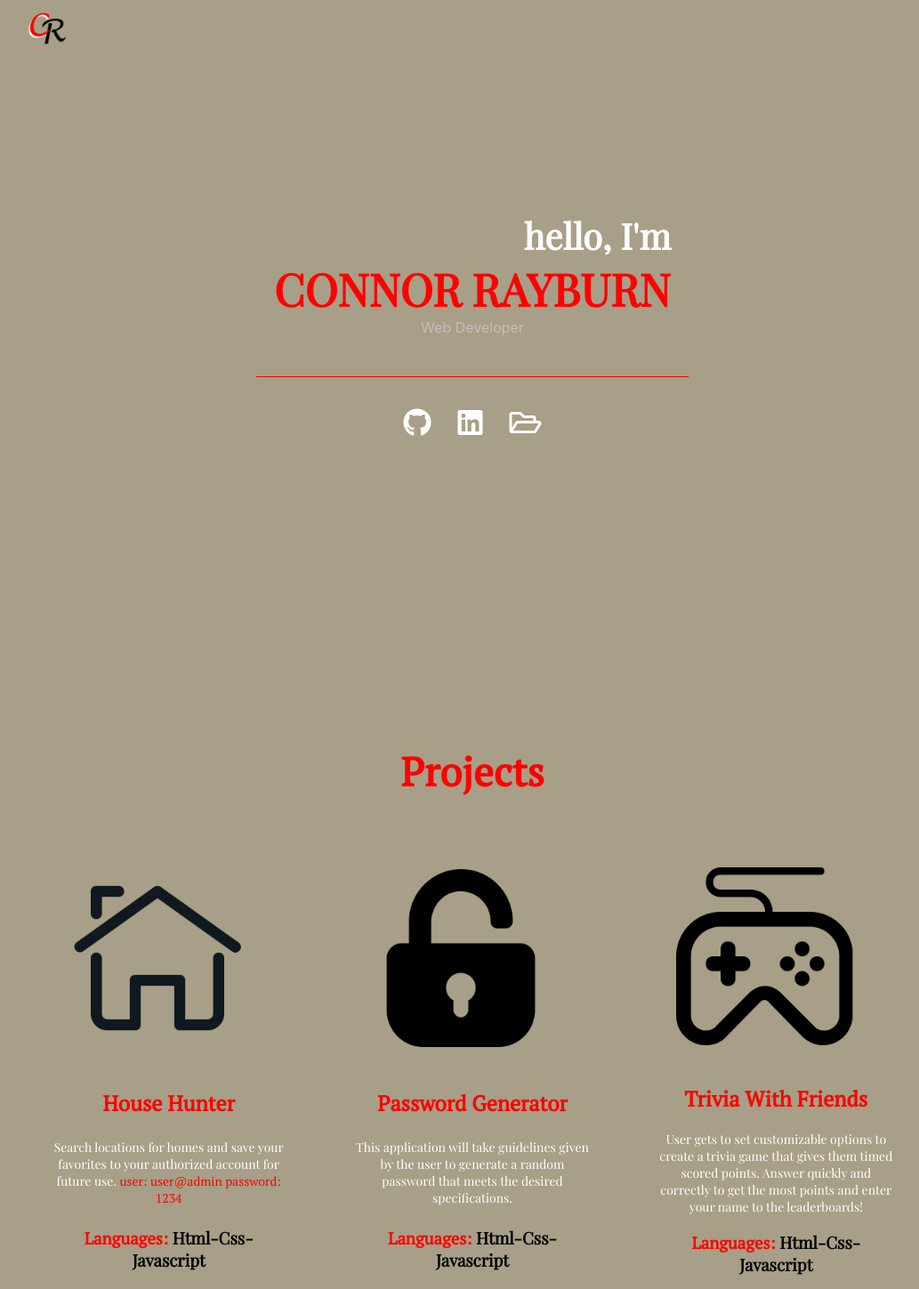
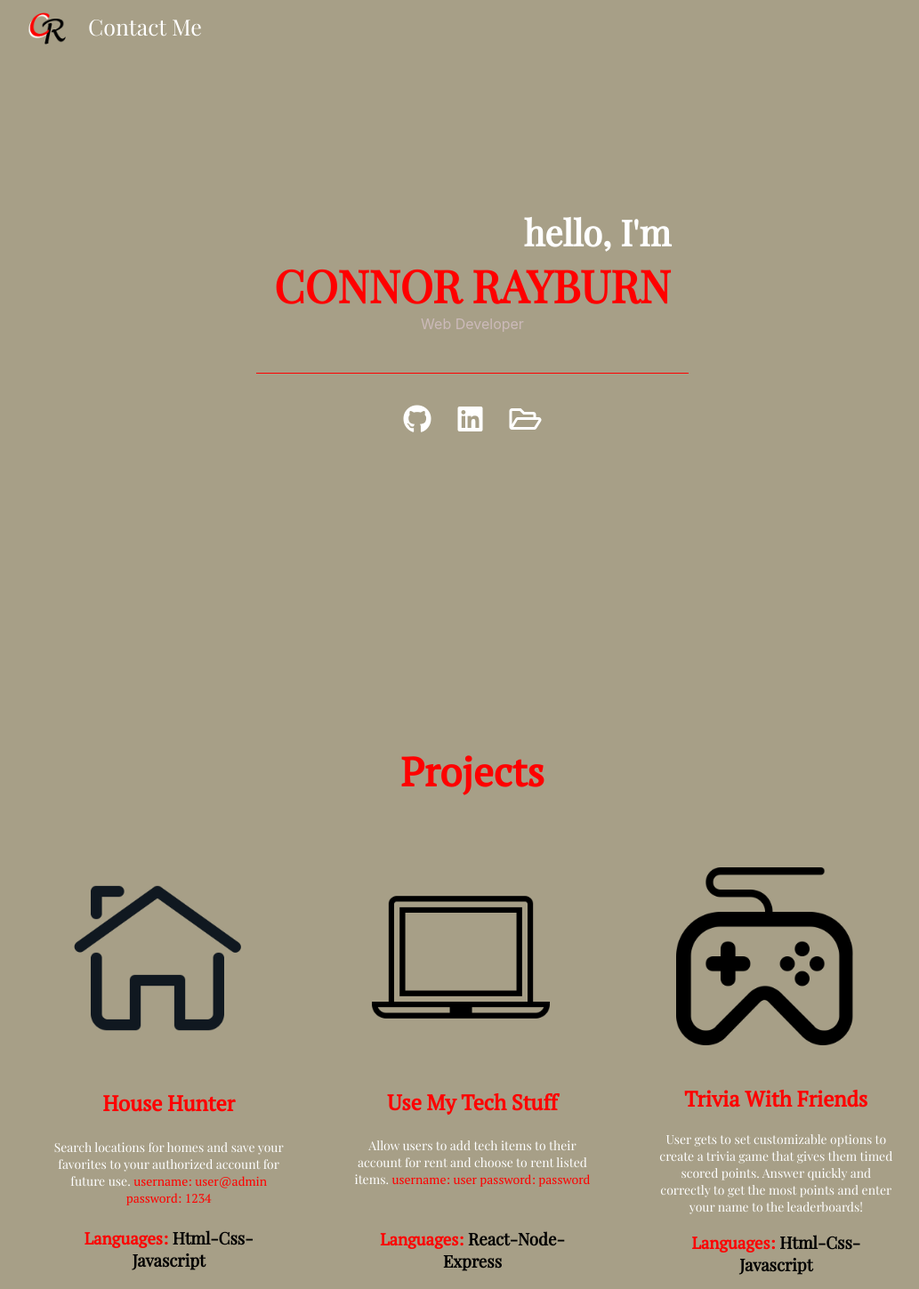
Before and after one commit to crayburn18/My-Portfolio, a React (Create React App) app: page / in a window 1280 px wide. Shown: the top 1449 px of the page at 89% size, without its empty margins (109-1142 px from the left). Built offline with nearby package versions, Linux system fonts and the light colour scheme.

Commit message:
added home and contact components and routes

```diff
--- a/src/App.css
+++ b/src/App.css
@@ -40,11 +40,31 @@ header{
 }
 
 /* Navbar */
+.navbar {
+    display: flex;
+    flex-wrap: wrap;
+    width: 80%;
+}
 
 .navbar img {
     height: 50px;
     margin-left: 10px;
     margin-top: 10px;
+}
+
+.navbar a {
+    color: white;
+    /* display: flex;
+    justify-content: space-between; */
+    font-family: 'Playfair Display';
+    font-size: 25px;
+    padding-top: 13px;
+    margin-left: 20px;
+}
+
+.navbar a:hover {
+    /* transform: scale(.97); */
+    color: red;
 }
 
 /* Showcase */
--- a/src/App.js
+++ b/src/App.js
@@ -1,91 +1,23 @@
+import React from 'react';
+import { BrowserRouter as Router, Route, Routes } from 'react-router-dom';
+
 import './App.css';
-import logo from './images/portfolio-logo.png';
-import dayPlanner from './images/iconfinder_calendar-book-date-monthly_2203551.png';
-import houseHunter from './images/iconfinder_house-home-main-menu-start-building_3643769.png';
-import password from './images/iconfinder_icons_password_1564520.png';
-import trivia from './images/iconfinder_multimedia-19_809511.png';
-import resume from './images/Copy of New Lambda School Resume (2).pdf';
+import Contact from './components/Contact'
+import Home from './components/Home'
+
 
 function App() {
   return (
-    <>
-    <header>
-        {/* <!-- Navbar --> */}
-        <nav class="navbar">
-            <img src={logo} alt="CR Logo"/>
-        </nav>
+    <Router>
+        <div>
+            <Routes>
+                <Route path="/contactme" element={<Contact />}/>
 
-        {/* <!-- Showcase --> */}
-        <section class="showcase fade-in">
-            <div class="title">
-                <h2>hello, I'm</h2>
-                <h1>CONNOR <span>RAYBURN</span></h1>
-                <p>Web Developer</p>
-            </div>
+                <Route exact path="/" element={<Home />} />
 
-        </section>
-
-        {/* <!-- Icons --> */}
-        <section class="icons fade-in">
-            <div>
-                <a href="https://github.com/crayburn18" target="blank"><i class="fab fa-github fa-2x"></i></a>
-                <a href="https://www.linkedin.com/in/connor-rayburn-2bba29167" target="blank"><i
-                        class="fab fa-linkedin fa-2x"></i></a>
-                <a href={resume} target="blank"><i class="far fa-folder-open fa-2x"></i></a>
-            </div>
-        </section>
-    </header>
-    {/* <!-- Projects --> */}
-    <section class="projects">
-        <h1>Projects</h1>
-        <div>
-            <div class="project-box">
-                <a href="https://vast-bayou-08421.herokuapp.com/login" target="blank"><img src={houseHunter} alt=""/></a>
-                <h2>House Hunter</h2>
-                <p>Search locations for homes and save your favorites to your authorized account for future use. <span>user: user@admin password: 1234</span></p>
-                <h3><span>Languages: </span>Html-Css-Javascript</h3>
-                <a href="https://github.com/dwashburn8/Project-2" class="btn" target="blank">Github</a>
-            </div>
-            <div class="project-box">
-                <a href="https://crayburn18.github.io/PasswordGenerator/" target="blank"><img src={password} alt=""/></a>
-                <h2>Password Generator</h2>
-                <p>This application will take guidelines given by the user to generate a random password that meets the desired specifications.</p>
-                <h3><span>Languages: </span>Html-Css-Javascript</h3>
-                <a href="https://github.com/crayburn18/PasswordGenerator" class="btn" target="blank">Github</a>
-            </div>
-            <div class="project-box">
-                <a href="https://dazacher.github.io/Trivia-With-Friends/" target="blank"><img src={trivia} alt=""/></a>
-                <h2>Trivia With Friends</h2>
-                <p>User gets to set customizable options to create a trivia game that gives them timed scored points. Answer quickly and correctly to get the most points and enter your name to the leaderboards!</p>
-                <h3><span>Languages: </span>Html-Css-Javascript</h3>
-                <a href="https://github.com/dazacher/Trivia-With-Friends" class="btn" target="blank">Github</a>
-            </div>
-            <div class="project-box">
-                <a href="https://crayburn18.github.io/Calendar-Homework/" target="blank"><img src={dayPlanner} alt=""/></a>
-                <h2>Day Planner</h2>
-                <p>A 9-5pm day planner that alows user to input and store messages for each hour that save locally. Planner shows which hour past, present, future with color representations.</p>
-                <h3><span>Languages: </span>Html-Css-Javascript</h3>
-                <a href="https://github.com/crayburn18/Calendar-Homework" class="btn" target="blank">Github</a>
-            </div>
+            </Routes>
         </div>
-    </section>
-
-    {/* <!-- Contact --> */}
-
-    {/* <section class="contact">
-        <div>
-            <span> Phone:</span> 480-249-7716
-        </div>
-        <div class="mobile">
-            <span>Email:</span> connorrayburn.work@gmail.com
-        </div>
-    </section> */}
-
-    {/* <!-- Footer --> */}
-    <footer>
-        <h2>CONNORRAYBURN © 2021</h2>
-    </footer>
-    </>
+    </Router>
   );
 }
 
--- /dev/null
+++ b/src/components/Contact.js
@@ -0,0 +1,26 @@
+import React from 'react';
+
+import logo from '../images/portfolio-logo.png';
+
+function Contact() {
+    return (
+        <>
+        <nav class="navbar">
+            <img src={logo} alt="CR Logo"/>
+            <a href="/">Home</a>
+        </nav>
+        {/* <!-- Contact --> */}
+
+        <section class="contact">
+            <div>
+                <span> Phone:</span> 480-249-7716
+            </div>
+            <div class="mobile">
+                <span>Email:</span> connorrayburn.work@gmail.com
+            </div>
+        </section>
+        </>
+    )
+}
+
+export default Contact;
--- a/src/components/Home.js
+++ b/src/components/Home.js
@@ -1,5 +1,95 @@
 import React from 'react';
 
-export default function Home() {
-    return ()
+import logo from '../images/portfolio-logo.png';
+import dayPlanner from '../images/iconfinder_calendar-book-date-monthly_2203551.png';
+import houseHunter from '../images/iconfinder_house-home-main-menu-start-building_3643769.png';
+import tech from '../images/976607_appliances_computer_laptop_notebook_portable computer_icon.png';
+import trivia from '../images/iconfinder_multimedia-19_809511.png';
+import resume from '../images/Copy of New Lambda School Resume (2).pdf';
+
+function Home(){
+    return(
+        <>
+        <header>
+            {/* <!-- Navbar --> */}
+            <nav class="navbar">
+                <img src={logo} alt="CR Logo"/>
+                <a href="/contactme">Contact Me</a>
+            </nav>
+
+            {/* <!-- Showcase --> */}
+            <section class="showcase fade-in">
+                <div class="title">
+                    <h2>hello, I'm</h2>
+                    <h1>CONNOR <span>RAYBURN</span></h1>
+                    <p>Web Developer</p>
+                </div>
+
+            </section>
+
+            {/* <!-- Icons --> */}
+            <section class="icons fade-in">
+                <div>
+                    <a href="https://github.com/crayburn18" target="blank"><i class="fab fa-github fa-2x"></i></a>
+                    <a href="https://www.linkedin.com/in/connor-rayburn-2bba29167" target="blank"><i
+                            class="fab fa-linkedin fa-2x"></i></a>
+                    <a href={resume} target="blank"><i class="far fa-folder-open fa-2x"></i></a>
+                </div>
+            </section>
+        </header>
+        {/* <!-- Projects --> */}
+        <section class="projects">
+            <h1>Projects</h1>
+            <div>
+                <div class="project-box">
+                    <a href="https://vast-bayou-08421.herokuapp.com/login" target="blank"><img src={houseHunter} alt="house"/></a>
+                    <h2>House Hunter</h2>
+                    <p>Search locations for homes and save your favorites to your authorized account for future use. <span>username: user@admin password: 1234</span></p>
+                    <h3><span>Languages: </span>Html-Css-Javascript</h3>
+                    <a href="https://github.com/dwashburn8/Project-2" class="btn" target="blank">Github</a>
+                </div>
+                <div class="project-box">
+                    <a href="https://mystifying-borg-941be4.netlify.app/" target="blank"><img src={tech} alt="computer"/></a>
+                    <h2>Use My Tech Stuff</h2>
+                    <p>Allow users to add tech items to their account for rent and choose to rent listed items. <span>username: user password: password</span></p>
+                    <br></br>
+                    <h3><span>Languages: </span>React-Node-Express</h3>
+                    <a href="https://github.com/UseMyTechStuffBuildWeek" class="btn" target="blank">Github</a>
+                </div>
+                <div class="project-box">
+                    <a href="https://dazacher.github.io/Trivia-With-Friends/" target="blank"><img src={trivia} alt="game controller"/></a>
+                    <h2>Trivia With Friends</h2>
+                    <p>User gets to set customizable options to create a trivia game that gives them timed scored points. Answer quickly and correctly to get the most points and enter your name to the leaderboards!</p>
+                    <h3><span>Languages: </span>Html-Css-Javascript</h3>
+                    <a href="https://github.com/dazacher/Trivia-With-Friends" class="btn" target="blank">Github</a>
+                </div>
+                <div class="project-box">
+                    <a href="https://crayburn18.github.io/Calendar-Homework/" target="blank"><img src={dayPlanner} alt="calendar"/></a>
+                    <h2>Day Planner</h2>
+                    <p>A 9-5pm day planner that alows user to input and store messages for each hour that save locally. Planner shows which hour past, present, future with color representations.</p>
+                    <h3><span>Languages: </span>Html-Css-Javascript</h3>
+                    <a href="https://github.com/crayburn18/Calendar-Homework" class="btn" target="blank">Github</a>
+                </div>
+            </div>
+        </section>
+
+        {/* <!-- Contact --> */}
+
+        {/* <section class="contact">
+            <div>
+                <span> Phone:</span> 480-249-7716
+            </div>
+            <div class="mobile">
+                <span>Email:</span> connorrayburn.work@gmail.com
+            </div>
+        </section> */}
+
+        {/* <!-- Footer --> */}
+        <footer>
+            <h2>CONNORRAYBURN © 2021</h2>
+        </footer>
+        </>
+    )
 }
+
+export default Home;
```
Also changed, not shown: src/images/976607_appliances_computer_laptop_notebook_portable computer_icon.png (added).
